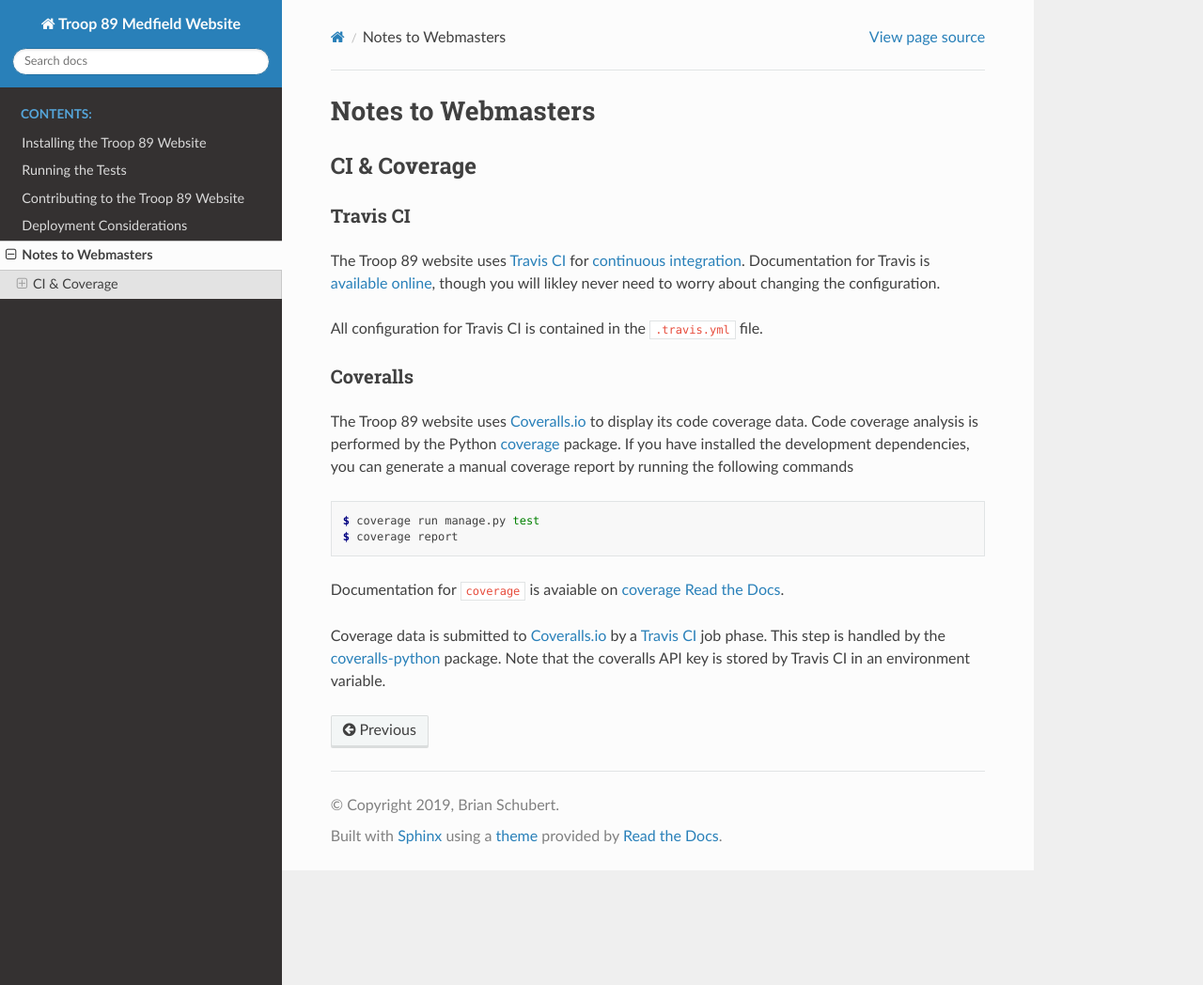
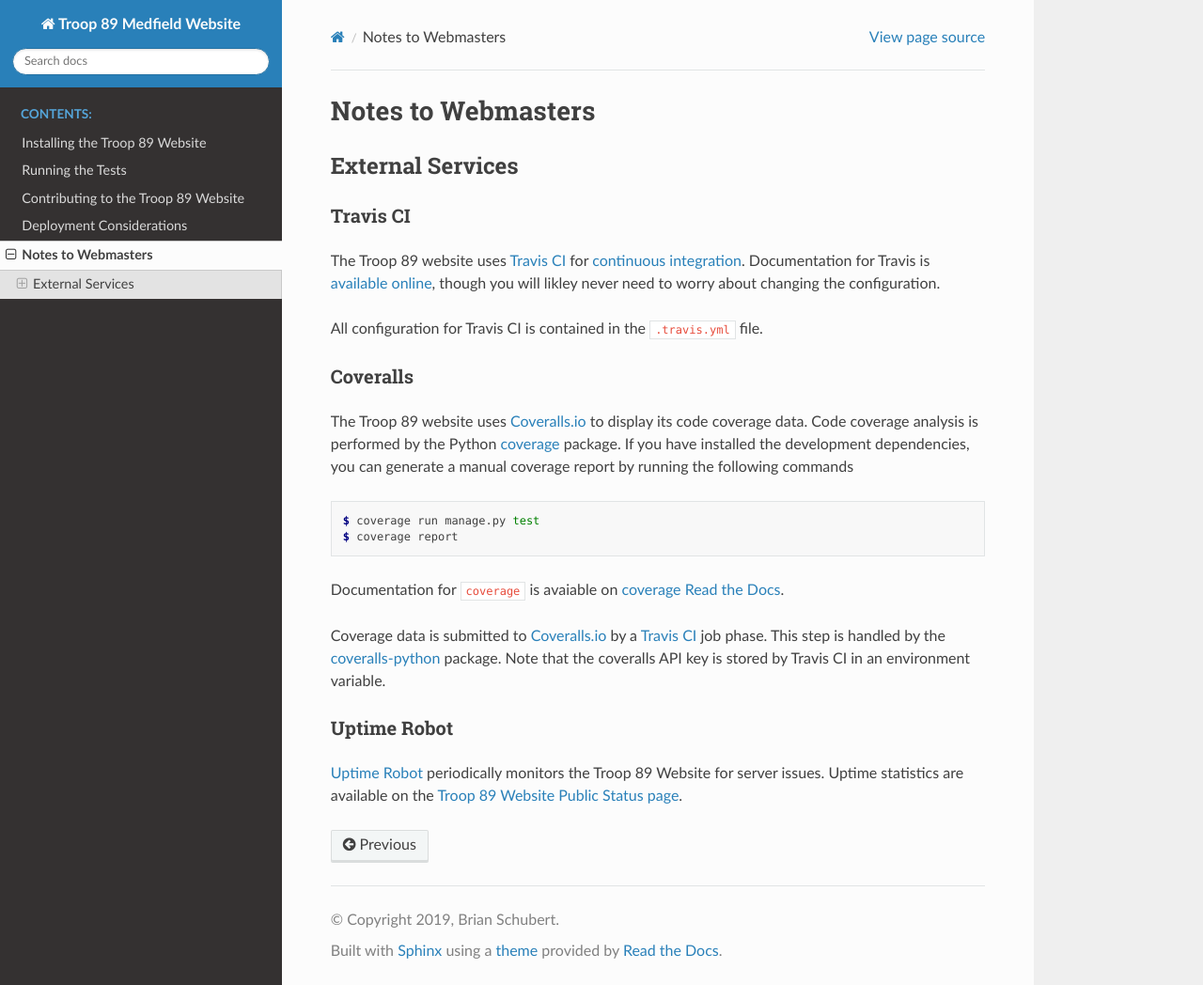
Before and after one commit to brianschubert/troop89medfield.org, a Sphinx documentation site: the page built from docs/devnotes.rst, in a window 1280 px wide and 1048 px high. Shown: the whole window at 94% size. Built offline with Sphinx 7.4.7 and the Read the Docs theme 2.0.0, drawn with Linux system fonts in a browser that asks for light colours.

Commit message:
Add note to the documentation on uptime robot integration

```diff
--- a/docs/devnotes.rst
+++ b/docs/devnotes.rst
@@ -5,8 +5,8 @@
 Notes to Webmasters
 ===================
 
-CI & Coverage
--------------
+External Services
+-----------------
 
 Travis CI
 ^^^^^^^^^
@@ -39,3 +39,11 @@ Documentation for ``coverage`` is avaiable on `coverage Read the Docs`_.
 Coverage data is submitted to `Coveralls.io`_ by a `Travis CI`_ job phase. This step is handled by the `coveralls-python`_ package. Note that the coveralls API key is stored by Travis CI in an environment variable.
 
 .. _coveralls-python: https://github.com/coveralls-clients/coveralls-python
+
+Uptime Robot
+^^^^^^^^^^^^
+
+`Uptime Robot`_ periodically monitors the Troop 89 Website for server issues. Uptime statistics are available on the `Troop 89 Website Public Status page`_.
+
+.. _Uptime Robot: https://stats.uptimerobot.com/
+.. _Troop 89 Website Public Status page: https://stats.uptimerobot.com/5WPm9SmQZ
```
